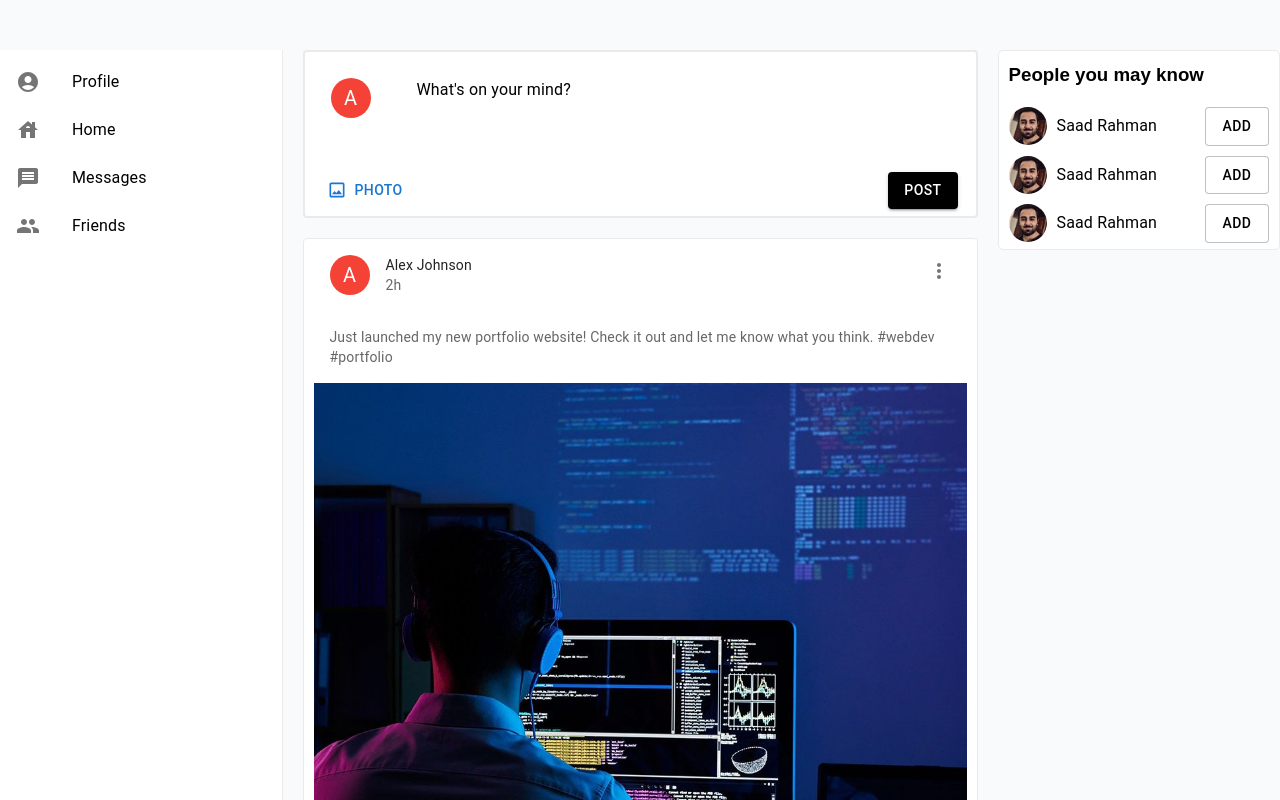
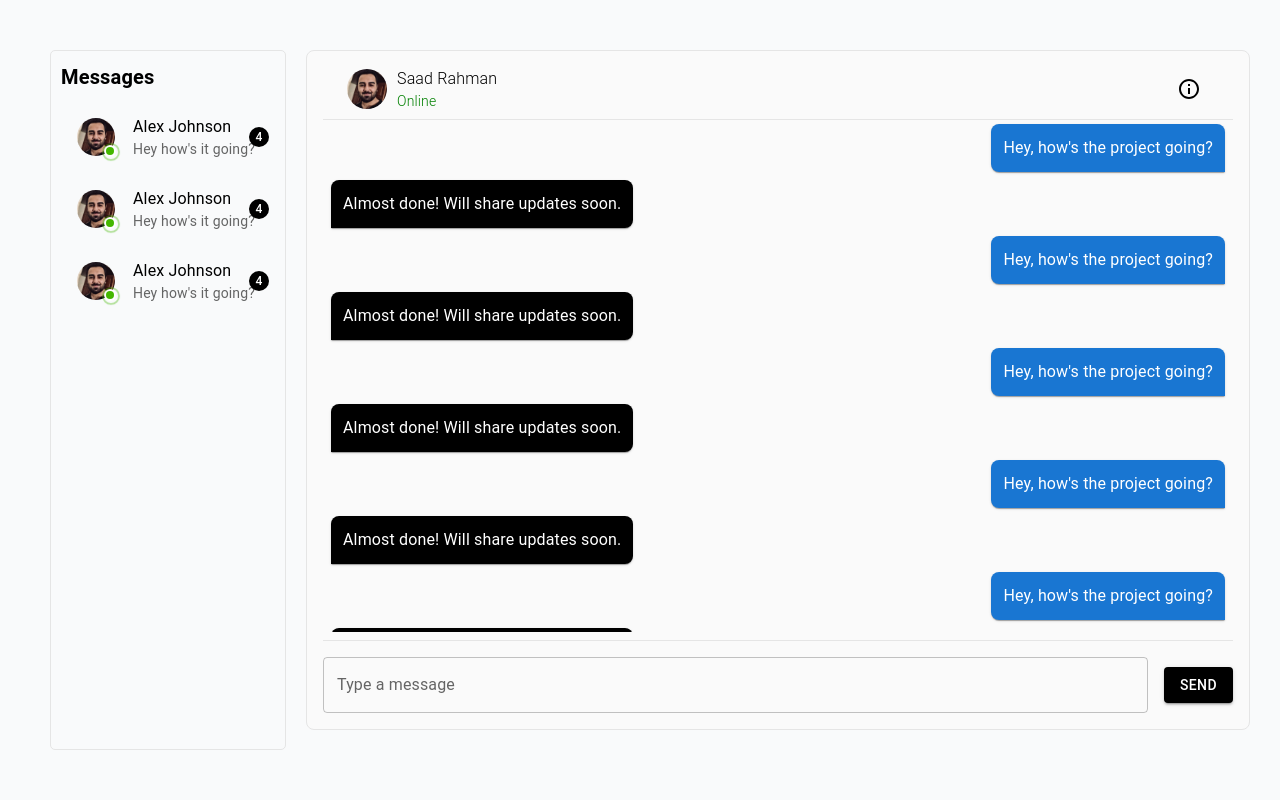
Before and after one commit to TechGuySaad/social-media-app, a React app in the folder client/: page / in a window 1280 px wide. Built offline with nearby package versions, Linux system fonts and the light colour scheme; the HTML template or start-up script is replaced by a standard one.

Commit message:
chat page is now made

```diff
--- a/client/src/App.jsx
+++ b/client/src/App.jsx
@@ -1,6 +1,7 @@
 import "./App.css";
 // import Home from "./pages/Home";
-import Home from "./pages/Home";
+import Home from "./pages/Home/Home";
+import Chat from "./pages/Chat/Chat";
 
 function App() {
   // TODO: Profile page components left only and responsive components and login and signup page
@@ -8,7 +9,7 @@ function App() {
     <>
       {/* <Home /> */}
 
-      <Home />
+      <Chat />
     </>
   );
 }
--- /dev/null
+++ b/client/src/components/Chat/ChatBubble.jsx
@@ -0,0 +1,35 @@
+import React from "react";
+import { Box, Typography } from "@mui/material";
+
+const ChatBubble = ({ message, isSender }) => {
+  return (
+    <Box
+      sx={{
+        maxWidth: "75%",
+        p: 1.5,
+        bgcolor: isSender ? "primary.main" : "black", // Different colors
+        color: "white",
+        borderRadius: 2,
+        // Distinct border radius for each type
+        borderBottomRightRadius: isSender ? 0 : 8,
+        borderBottomLeftRadius: isSender ? 8 : 0,
+        // Consistent top corners
+        borderTopRightRadius: 8,
+        borderTopLeftRadius: 8,
+        alignSelf: isSender ? "flex-end" : "flex-start",
+        mb: 1,
+        boxShadow: 1,
+        position: "relative",
+      }}
+    >
+      <Typography variant="body1" sx={{ wordBreak: "break-word" }}>
+        {message ||
+          (isSender
+            ? "Hey, how's the project going?"
+            : "Almost done! Will share updates soon.")}
+      </Typography>
+    </Box>
+  );
+};
+
+export default ChatBubble;
--- a/client/src/components/Chat/ChatList.jsx
+++ b/client/src/components/Chat/ChatList.jsx
@@ -46,7 +46,7 @@ export default function ChatList() {
         flexGrow: 1,
         maxWidth: 328,
         border: "1px solid #e5e5e5",
-        height: 945,
+        maxHeight: "945px",
         borderRadius: "5px",
         padding: "10px",
       }}
@@ -80,8 +80,15 @@ export default function ChatList() {
           <ListItemText
             primary="Alex Johnson"
             secondary={" Hey how's it going?"}
+            sx={{
+              whiteSpace: "nowrap",
+              overflow: "hidden",
+              textOverflow: "ellipsis",
+              display: "block",
+              maxWidth: 300,
+            }}
           />
-          <ListItemText secondary={"2h"} />
+          {/* <ListItemText secondary={"2h"} /> */}
 
           <Badge
             badgeContent={4}
@@ -118,8 +125,13 @@ export default function ChatList() {
           <ListItemText
             primary="Alex Johnson"
             secondary={" Hey how's it going?"}
+            sx={{
+              whiteSpace: "nowrap",
+              overflow: "hidden",
+              textOverflow: "ellipsis",
+              display: "block",
+            }}
           />
-          <ListItemText secondary={"2h"} />
 
           <Badge
             badgeContent={4}
@@ -156,8 +168,13 @@ export default function ChatList() {
           <ListItemText
             primary="Alex Johnson"
             secondary={" Hey how's it going?"}
+            sx={{
+              whiteSpace: "nowrap",
+              overflow: "hidden",
+              textOverflow: "ellipsis",
+              display: "block",
+            }}
           />
-          <ListItemText secondary={"2h"} />
 
           <Badge
             badgeContent={4}
--- a/client/src/components/Chat/Conversation.jsx
+++ b/client/src/components/Chat/Conversation.jsx
@@ -1,74 +1,76 @@
 import React from "react";
-import { Box } from "@mui/material";
-import { Typography } from "@mui/material";
+import { Box, Typography, Button, TextField } from "@mui/material";
 import Chatbar from "./Chatbar";
-import Button from "@mui/material/Button";
-import TextField from "@mui/material/TextField";
+import ChatBubble from "./ChatBubble";
 
 const Conversation = () => {
   return (
     <Box
       sx={{
-        height: 945,
+        height: "85vh",
         maxWidth: 1000,
         bgcolor: "#fafafa",
         borderRadius: 2,
         p: 2,
-        overflow: "auto",
         display: "flex",
         flexDirection: "column",
-        justifyContent: "space-between",
-        gap: 1,
         border: "1px solid #e5e5e5",
       }}
     >
+      {/* Chat Header */}
       <Chatbar />
+
+      {/* Chat Messages Section - Consistent spacing */}
       <Box
         sx={{
+          flex: 1,
+          overflowY: "auto",
           display: "flex",
           flexDirection: "column",
-          width: "100%",
-          height: "100%",
+          px: 1,
+          mb: 1,
+          "& > *": {
+            marginTop: "4px !important", // Consistent top margin
+            marginBottom: "4px !important", // Consistent bottom margin
+          },
         }}
       >
-        {/* Sender's bubble */}
+        {/* Additional bubbles - all will have consistent spacing */}
+        <ChatBubble isSender={true} />
+        <ChatBubble isSender={false} />
+        <ChatBubble isSender={true} />
+        <ChatBubble />
+        <ChatBubble isSender={true} />
+        <ChatBubble />
+        <ChatBubble isSender={true} />
+        <ChatBubble />
+        <ChatBubble isSender={true} />
+        <ChatBubble />
+        <ChatBubble isSender={true} />
+        <ChatBubble />
+        <ChatBubble isSender={true} />
+        <ChatBubble />
+        <ChatBubble isSender={true} />
+        <ChatBubble />
+        <ChatBubble isSender={true} />
+        <ChatBubble />
+        <ChatBubble isSender={true} />
+        <ChatBubble />
+        <ChatBubble isSender={true} />
+        <ChatBubble />
+      </Box>
 
-        <Box
-          sx={{
-            maxWidth: "70%",
-            p: 1.5,
-            bgcolor: "primary.main",
-            color: "white",
-            borderRadius: 4,
-            borderBottomRightRadius: 0,
-            alignSelf: "flex-end",
-          }}
-        >
-          <Typography>Hey, how’s the project going?</Typography>
-        </Box>
-
-        {/* Receiver's bubble */}
-        <Box
-          sx={{
-            maxWidth: "70%",
-            p: 1.5,
-            bgcolor: "grey.300",
-            borderRadius: 4,
-            borderBottomLeftRadius: 0,
-          }}
-        >
-          <Typography>Almost done! Will share updates soon.</Typography>
-        </Box>
-      </Box>
+      {/* Chat Input Section */}
       <Box
         sx={{
           display: "flex",
           width: "100%",
           justifyContent: "space-between",
           alignItems: "center",
-          columnGap: "10px",
+          gap: 2,
+          pt: 2,
           borderTop: "1px solid #e5e5e5",
-          padding: "15px",
+          flexShrink: 0,
         }}
       >
         <TextField
@@ -76,9 +78,8 @@ const Conversation = () => {
           label="Type a message"
           multiline
           maxRows={4}
-          sx={{ width: "100%" }}
+          sx={{ flex: 1 }}
         />
-
         <Button variant="contained" sx={{ backgroundColor: "black" }}>
           Send
         </Button>
--- /dev/null
+++ b/client/src/pages/Chat/Chat.jsx
@@ -0,0 +1,15 @@
+import React from "react";
+import Conversation from "../../components/Chat/Conversation";
+import ChatList from "../../components/Chat/ChatList";
+import "./styles/style.css";
+
+const Chat = () => {
+  return (
+    <div className="chat">
+      <ChatList />
+      <Conversation />
+    </div>
+  );
+};
+
+export default Chat;
--- /dev/null
+++ b/client/src/pages/Chat/styles/style.css
@@ -0,0 +1,14 @@
+.chat {
+  max-width: 1400px;
+  width: 100%;
+  /* background-color: black; */
+  display: grid;
+  grid-template-columns: 20% 80%;
+  column-gap: 20px;
+  margin: 0 auto; /* Centers the container */
+  padding: 50px;
+  /* padding-top: 100px; */
+
+  height: 100vh;
+  /* background-color: black; */
+}
```
Also changed, not shown: client/src/pages/Home/Home.jsx (renamed from client/src/pages/Home.jsx, +4 -4 lines), client/src/pages/Home/styles/style.css (renamed from client/src/pages/styles/style.css).
